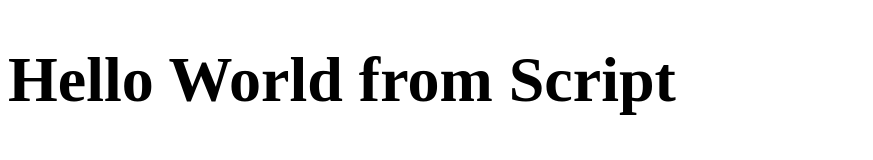
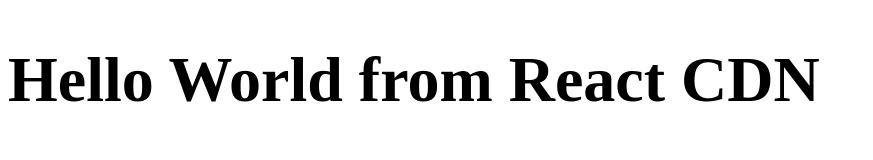
Before and after one commit to sujandangi/namaste-react-again, a plain HTML site: page hello-world.html in a window 1280 px wide. Shown: the whole page, without its empty margins (0-873 px from the left). Drawn offline with nearby package versions, Linux system fonts and the light colour scheme.

Commit message:
hello world using react from cdn

```diff
--- a/hello-world.html
+++ b/hello-world.html
@@ -1,18 +1,23 @@
 <!DOCTYPE html>
 <html lang="en">
+
 <head>
     <meta charset="UTF-8">
     <meta name="viewport" content="width=device-width, initial-scale=1.0">
     <title>Document</title>
 </head>
+
 <body>
     <h1 id="root"></h1>
+    <script crossorigin src="https://unpkg.com/react@18/umd/react.production.min.js"></script>
+    <script crossorigin src="https://unpkg.com/react-dom@18/umd/react-dom.production.min.js"></script>
     <script>
-        const heading = document.createElement("h1")
-        heading.innerHTML = "Hello World from Script"
+        const heading = React.createElement("h1", {}, "Hello World from React CDN")
 
-        const root = document.getElementById("root")
-        root.appendChild(heading)
+        const root = ReactDOM.createRoot(document.getElementById("root"))
+
+        root.render(heading)
     </script>
 </body>
+
 </html>
```
